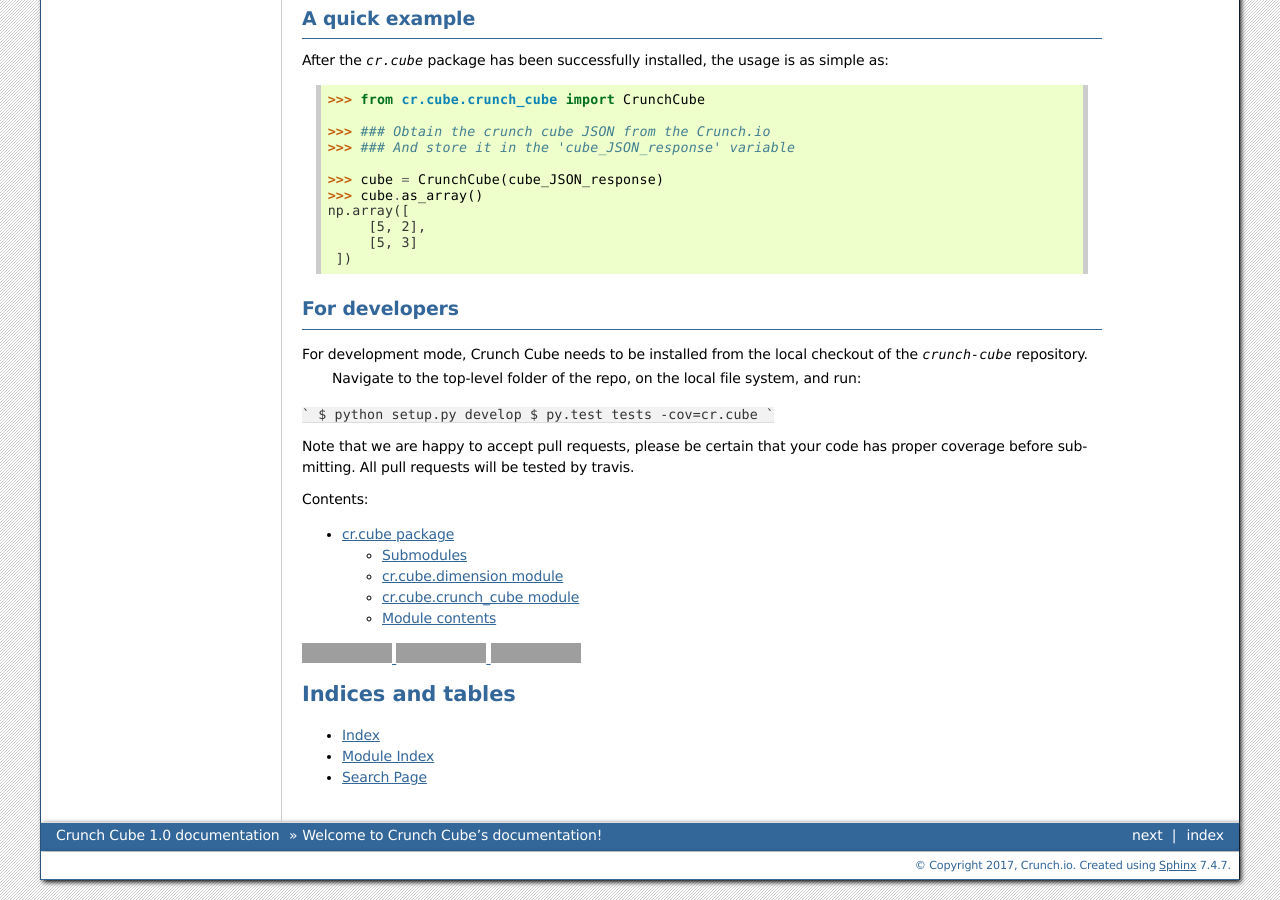
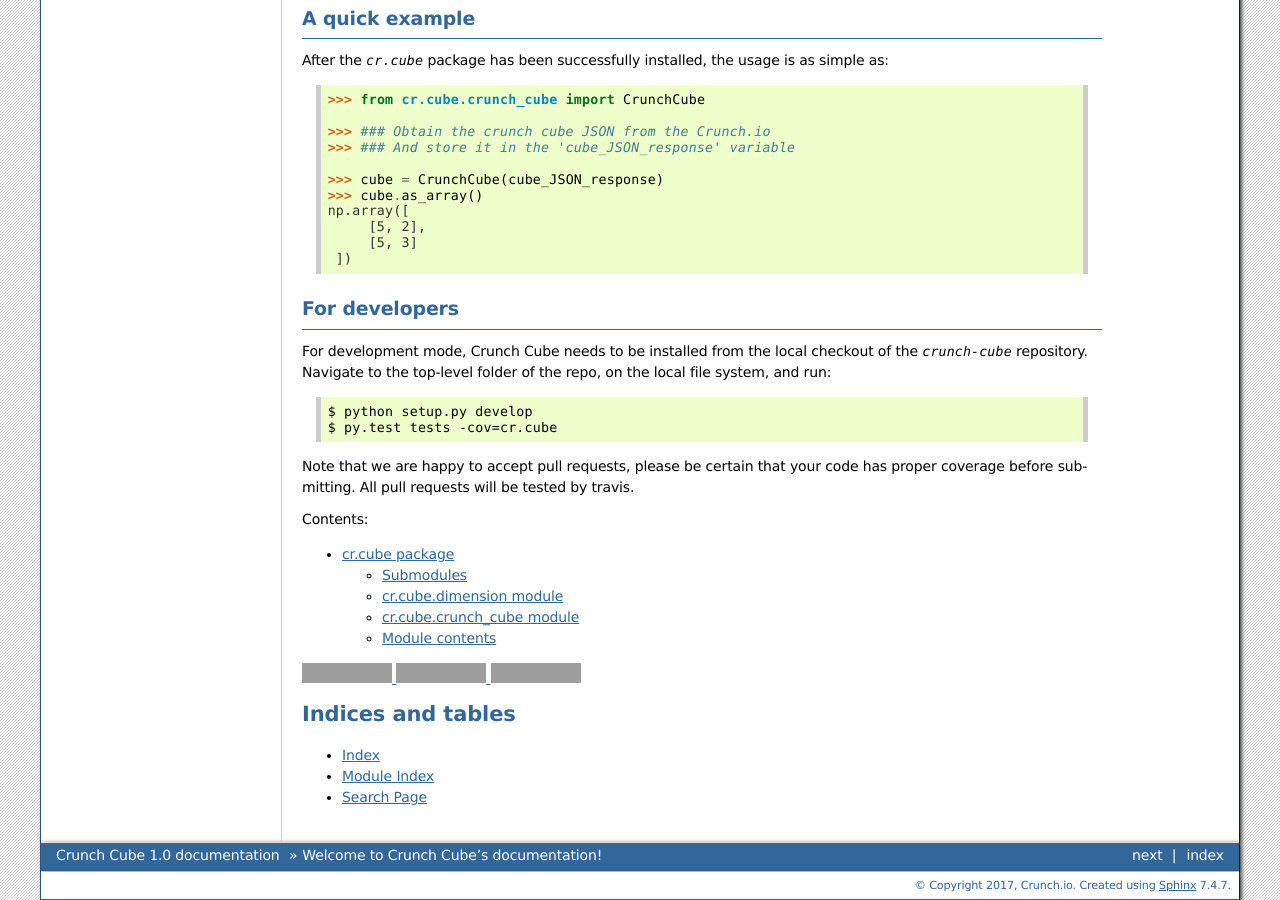
Before and after one commit to Crunch-io/crunch-cube, a Sphinx documentation site: the page built from docs/source/index.rst, in a window 1280 px wide and 900 px high, scrolled down 646 px. Built offline with Sphinx 7.4.7, drawn with Linux system fonts in a browser that asks for light colours; grey boxes are pictures that could not be loaded.

Commit message:
missed one

````diff
--- a/docs/source/index.rst
+++ b/docs/source/index.rst
@@ -57,16 +57,16 @@ is as simple as:
 For developers
 ---------------
 
-For development mode, Crunch Cube needs to be installed from the local checkout of the `crunch-cube` repository.
- Navigate to the top-level folder of the repo, on the local file system, and run:
+For development mode, Crunch Cube needs to be installed from the local
+checkout of the `crunch-cube` repository.  Navigate to the top-level
+folder of the repo, on the local file system, and run::
 
-```
-$ python setup.py develop
-$ py.test tests -cov=cr.cube
-```
+  $ python setup.py develop
+  $ py.test tests -cov=cr.cube
 
-Note that we are happy to accept pull requests, please be certain that your code has proper coverage before submitting.
-All pull requests will be tested by travis.
+Note that we are happy to accept pull requests, please be certain that
+your code has proper coverage before submitting.  All pull requests
+will be tested by travis.
 
 
 .. toctree::
````
